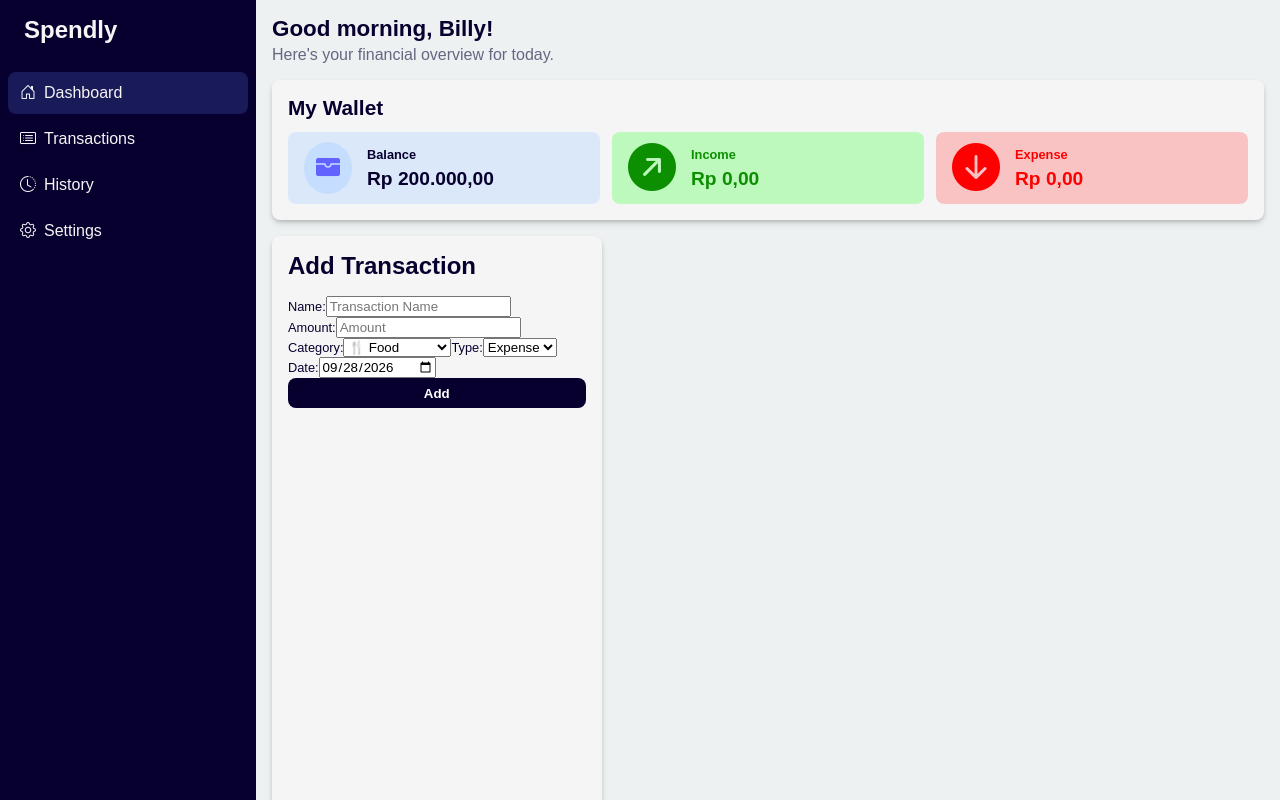
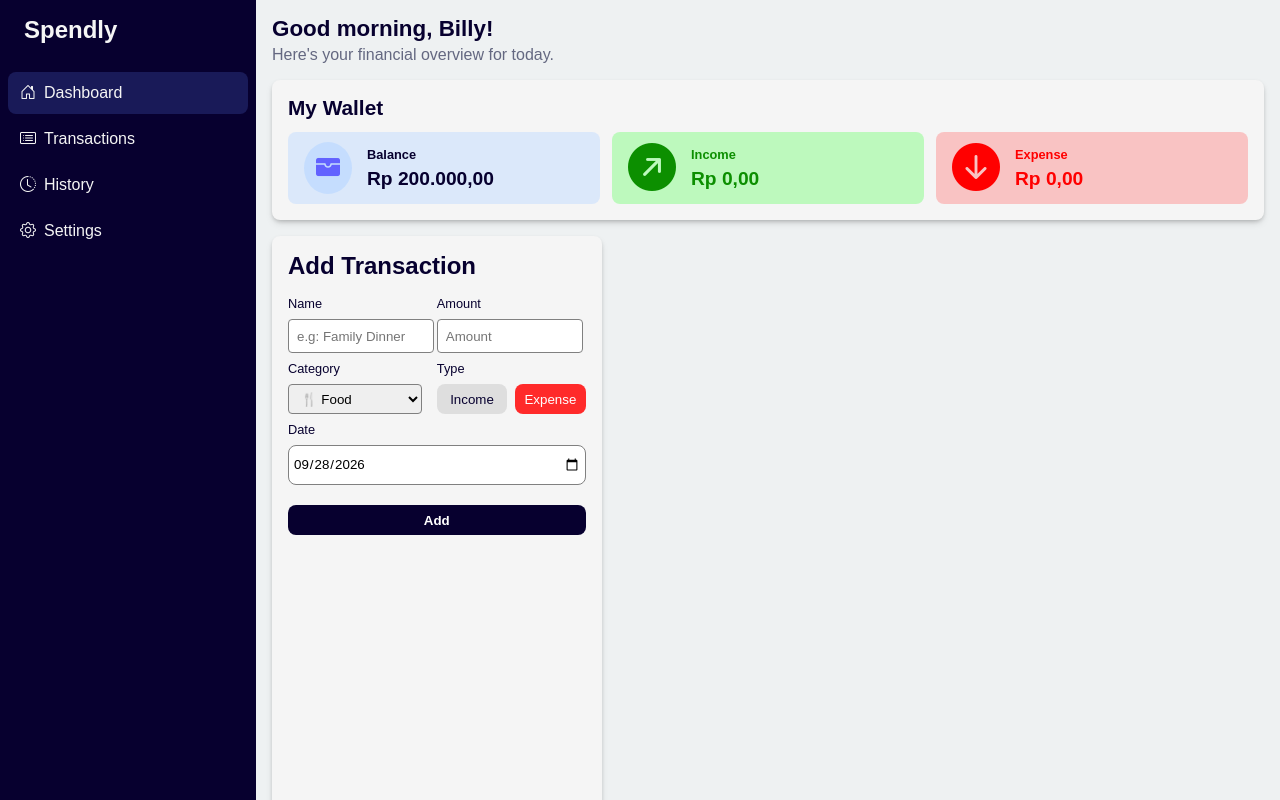
Before and after one commit to billyjour/expense-tracker-react, a React (Vite) app: page / in a window 1280 px wide. Shown: the top 800 px of the page. Built offline with nearby package versions, Linux system fonts and the light colour scheme; a web font is replaced by a local one.

Commit message:
modify new type label

```diff
--- a/src/AddTransaction.jsx
+++ b/src/AddTransaction.jsx
@@ -62,13 +62,18 @@
             <h2>Add Transaction</h2>
 
             <form onSubmit={handleSubmit}>
-                <label>Name:
-                    <input type="text" value={name} onChange={(e) => setName(e.target.value)} placeholder="Transaction Name" required/>
-                </label>
-                <label>Amount:
+                <div className="add-transaction-form-label">
+                    <label>Name</label>
+                    <input type="text" value={name} onChange={(e) => setName(e.target.value)} placeholder="e.g: Family Dinner" required/>
+                </div>
+
+                <div className="add-transaction-form-label">
+                    <label>Amount</label>
                     <input type="text" value={amount} onChange={handleAmount} placeholder="Amount" required/>
-                </label>
-                <label>Category:
+                </div>
+
+                <div className="add-transaction-form-label">
+                    <label>Category</label>
                     <select value={category} onChange={(e) => setCategory(e.target.value)}>
                         <option value="food">           🍴 Food         </option>
                         <option value="utilities">      💡 Utilities    </option>
@@ -83,16 +88,25 @@
                         <option value="gift">           🎁 Gift         </option>
                         <option value="other-income">   💰 Other        </option>
                     </select>
-                </label>
-                <label>Type:
-                    <select value={type} onChange={(e) => setType(e.target.value)}>
+                </div>
+
+                <div className="add-transaction-form-label">
+                    <label>Type</label>
+                    {/* <select value={type} onChange={(e) => setType(e.target.value)}>
                         <option value="expense">Expense</option>
                         <option value="income">Income</option>
-                    </select>
-                </label>
-                <label>Date:
+                    </select> */}
+                    <div className="onclick-btns">
+                        <button type="button" onClick={() => setType("income")} className={`income-btn ${type === "income" ? "fill" : ""}`} >Income</button>
+                        <button type="button" onClick={() => setType("expense")} className={`expense-btn ${type === "expense" ? "fill" : ""}`}>Expense</button>
+                    </div>
+                </div>
+
+                <div className="add-transaction-form-date">
+                    <label>Date</label>
                     <input type="date" value={date} onChange={(e) =>setDate(e.target.value)}/>
-                </label>
+                </div>
+
                 <button type="submit">Add</button>
             </form>
         </div>
```
